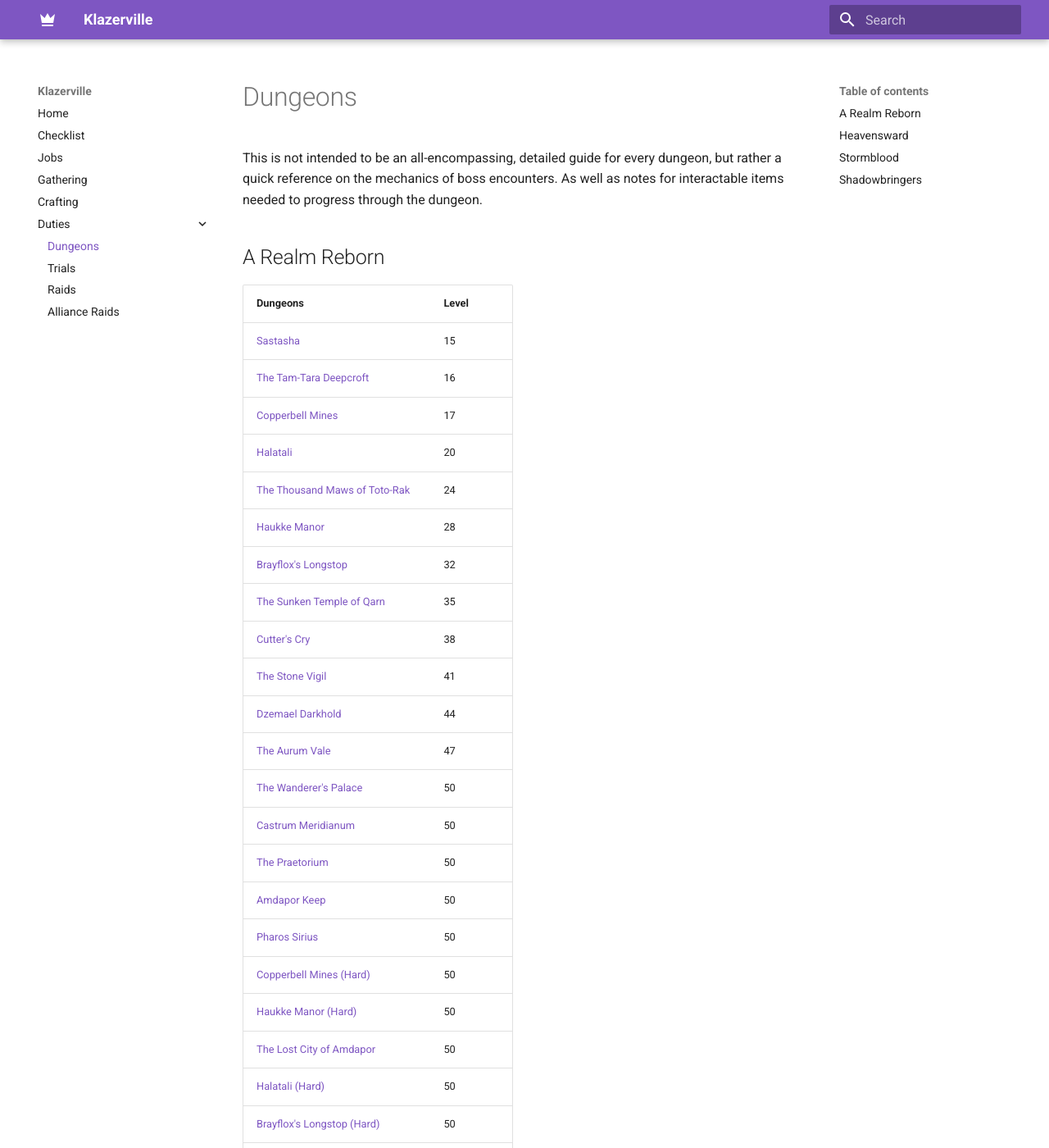
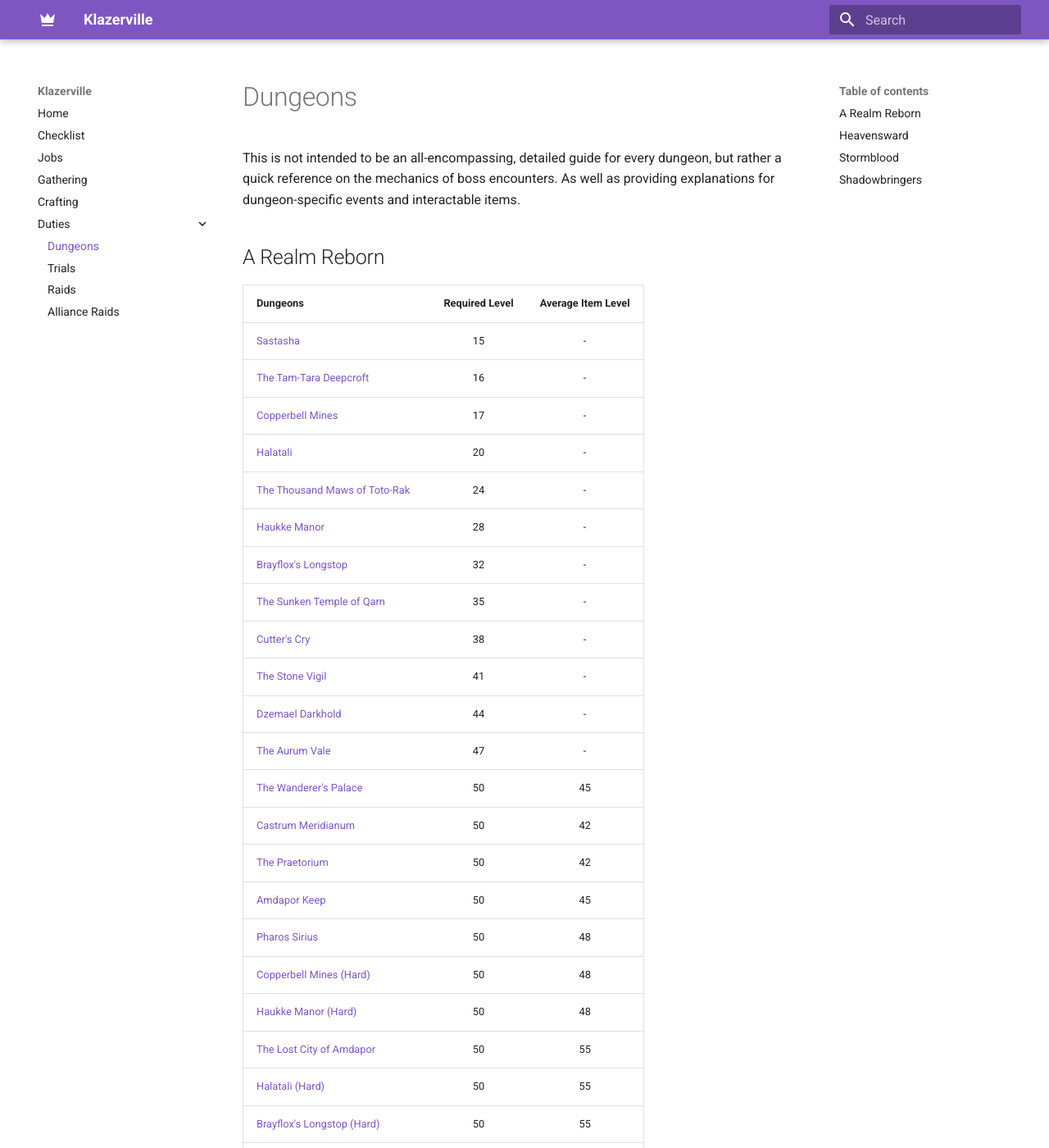
Before and after one commit to haothitran/klazerville, an MkDocs documentation site: the page built from docs/duties/dungeons.md, in a window 1280 px wide and 1400 px high. Shown: the whole window at 82% size. Built offline with MkDocs 1.6.1 and Material for MkDocs 9.7.7, drawn with Linux system fonts in a browser that asks for light colours; some of the changed text lies outside the part shown.

Commit message:
Add average item level for dungeons

```diff
--- a/docs/duties/dungeons.md
+++ b/docs/duties/dungeons.md
@@ -1,98 +1,98 @@
 # Dungeons
 
-This is not intended to be an all-encompassing, detailed guide for every dungeon, but rather a quick reference on the mechanics of boss encounters. As well as notes for interactable items needed to progress through the dungeon.
+This is not intended to be an all-encompassing, detailed guide for every dungeon, but rather a quick reference on the mechanics of boss encounters. As well as providing explanations for dungeon-specific events and interactable items.
 
 ## A Realm Reborn
 
-| Dungeons                                                                                           | Level |
-|----------------------------------------------------------------------------------------------------|-------|
-| [Sastasha](/duties/dungeons/a-realm-reborn/sastasha)                                               | 15    |
-| [The Tam-Tara Deepcroft](/duties/dungeons/a-realm-reborn/the-tam-tara-deepcroft)                   | 16    |
-| [Copperbell Mines](/duties/dungeons/a-realm-reborn/copperbell-mines)                               | 17    |
-| [Halatali](/duties/dungeons/a-realm-reborn/halatali)                                               | 20    |
-| [The Thousand Maws of Toto-Rak](/duties/dungeons/a-realm-reborn/the-thousand-maws-of-toto-rak)     | 24    |
-| [Haukke Manor](/duties/dungeons/a-realm-reborn/haukke-manor)                                       | 28    |
-| [Brayflox's Longstop](/duties/dungeons/a-realm-reborn/brayfloxs-longstop)                          | 32    |
-| [The Sunken Temple of Qarn](/duties/dungeons/a-realm-reborn/the-sunken-temple-of-qarn)             | 35    |
-| [Cutter's Cry](/duties/dungeons/a-realm-reborn/cutters-cry)                                        | 38    |
-| [The Stone Vigil](/duties/dungeons/a-realm-reborn/the-stone-vigil)                                 | 41    |
-| [Dzemael Darkhold](/duties/dungeons/a-realm-reborn/dzemael-darkhold)                               | 44    |
-| [The Aurum Vale](/duties/dungeons/a-realm-reborn/the-aurum-vale)                                   | 47    |
-| [The Wanderer's Palace](/duties/dungeons/a-realm-reborn/the-wanderers-palace)                      | 50    |
-| [Castrum Meridianum](/duties/dungeons/a-realm-reborn/castrum-meridianum)                           | 50    |
-| [The Praetorium](/duties/dungeons/a-realm-reborn/the-praetorium)                                   | 50    |
-| [Amdapor Keep](/duties/dungeons/a-realm-reborn/amdapor-keep)                                       | 50    |
-| [Pharos Sirius](/duties/dungeons/a-realm-reborn/pharos-sirius)                                     | 50    |
-| [Copperbell Mines (Hard)](/duties/dungeons/a-realm-reborn/copperbell-mines-hard)                   | 50    |
-| [Haukke Manor (Hard)](/duties/dungeons/a-realm-reborn/haukke-manor-hard)                           | 50    |
-| [The Lost City of Amdapor](/duties/dungeons/a-realm-reborn/the-lost-city-of-amdapor)               | 50    |
-| [Halatali (Hard)](/duties/dungeons/a-realm-reborn/halatali-hard)                                   | 50    |
-| [Brayflox's Longstop (Hard)](/duties/dungeons/a-realm-reborn/brayfloxs-longstop-hard)              | 50    |
-| [Hullbreaker Isle](/duties/dungeons/a-realm-reborn/hullbreaker-isle)                               | 50    |
-| [The Tam-Tara Deepcroft (Hard)](/duties/dungeons/a-realm-reborn/the-tam-tara-deepcroft-hard)       | 50    |
-| [The Stone Vigil (Hard)](/duties/dungeons/a-realm-reborn/the-stone-vigil-hard)                     | 50    |
-| [Snowcloak](/duties/dungeons/a-realm-reborn/snowcloak)                                             | 50    |
-| [Sastasha (Hard)](/duties/dungeons/a-realm-reborn/sastasha-hard)                                   | 50    |
-| [The Sunken Temple of Qarn (Hard)](/duties/dungeons/a-realm-reborn/the-sunken-temple-of-qarn-hard) | 50    |
-| [The Keeper of the Lake](/duties/dungeons/a-realm-reborn/the-keeper-of-the-lake)                   | 50    |
-| [The Wanderer's Palace (Hard)](/duties/dungeons/a-realm-reborn/the-wanderers-palace-hard)          | 50    |
-| [Amdapor Keep (Hard)](/duties/dungeons/a-realm-reborn/amdapor-keep-hard)                           | 50    |
+| Dungeons                                                                                           | Required Level | Average Item Level |
+|----------------------------------------------------------------------------------------------------|:--------------:|:------------------:|
+| [Sastasha](/duties/dungeons/a-realm-reborn/sastasha)                                               |       15       |         -          |
+| [The Tam-Tara Deepcroft](/duties/dungeons/a-realm-reborn/the-tam-tara-deepcroft)                   |       16       |         -          |
+| [Copperbell Mines](/duties/dungeons/a-realm-reborn/copperbell-mines)                               |       17       |         -          |
+| [Halatali](/duties/dungeons/a-realm-reborn/halatali)                                               |       20       |         -          |
+| [The Thousand Maws of Toto-Rak](/duties/dungeons/a-realm-reborn/the-thousand-maws-of-toto-rak)     |       24       |         -          |
+| [Haukke Manor](/duties/dungeons/a-realm-reborn/haukke-manor)                                       |       28       |         -          |
+| [Brayflox's Longstop](/duties/dungeons/a-realm-reborn/brayfloxs-longstop)                          |       32       |         -          |
+| [The Sunken Temple of Qarn](/duties/dungeons/a-realm-reborn/the-sunken-temple-of-qarn)             |       35       |         -          |
+| [Cutter's Cry](/duties/dungeons/a-realm-reborn/cutters-cry)                                        |       38       |         -          |
+| [The Stone Vigil](/duties/dungeons/a-realm-reborn/the-stone-vigil)                                 |       41       |         -          |
+| [Dzemael Darkhold](/duties/dungeons/a-realm-reborn/dzemael-darkhold)                               |       44       |         -          |
+| [The Aurum Vale](/duties/dungeons/a-realm-reborn/the-aurum-vale)                                   |       47       |         -          |
+| [The Wanderer's Palace](/duties/dungeons/a-realm-reborn/the-wanderers-palace)                      |       50       |         45         |
+| [Castrum Meridianum](/duties/dungeons/a-realm-reborn/castrum-meridianum)                           |       50       |         42         |
+| [The Praetorium](/duties/dungeons/a-realm-reborn/the-praetorium)                                   |       50       |         42         |
+| [Amdapor Keep](/duties/dungeons/a-realm-reborn/amdapor-keep)                                       |       50       |         45         |
+| [Pharos Sirius](/duties/dungeons/a-realm-reborn/pharos-sirius)                                     |       50       |         48         |
+| [Copperbell Mines (Hard)](/duties/dungeons/a-realm-reborn/copperbell-mines-hard)                   |       50       |         48         |
+| [Haukke Manor (Hard)](/duties/dungeons/a-realm-reborn/haukke-manor-hard)                           |       50       |         48         |
+| [The Lost City of Amdapor](/duties/dungeons/a-realm-reborn/the-lost-city-of-amdapor)               |       50       |         55         |
+| [Halatali (Hard)](/duties/dungeons/a-realm-reborn/halatali-hard)                                   |       50       |         55         |
+| [Brayflox's Longstop (Hard)](/duties/dungeons/a-realm-reborn/brayfloxs-longstop-hard)              |       50       |         55         |
+| [Hullbreaker Isle](/duties/dungeons/a-realm-reborn/hullbreaker-isle)                               |       50       |         70         |
+| [The Tam-Tara Deepcroft (Hard)](/duties/dungeons/a-realm-reborn/the-tam-tara-deepcroft-hard)       |       50       |         70         |
+| [The Stone Vigil (Hard)](/duties/dungeons/a-realm-reborn/the-stone-vigil-hard)                     |       50       |         70         |
+| [Snowcloak](/duties/dungeons/a-realm-reborn/snowcloak)                                             |       50       |         80         |
+| [Sastasha (Hard)](/duties/dungeons/a-realm-reborn/sastasha-hard)                                   |       50       |         80         |
+| [The Sunken Temple of Qarn (Hard)](/duties/dungeons/a-realm-reborn/the-sunken-temple-of-qarn-hard) |       50       |         80         |
+| [The Keeper of the Lake](/duties/dungeons/a-realm-reborn/the-keeper-of-the-lake)                   |       50       |         90         |
+| [The Wanderer's Palace (Hard)](/duties/dungeons/a-realm-reborn/the-wanderers-palace-hard)          |       50       |         90         |
+| [Amdapor Keep (Hard)](/duties/dungeons/a-realm-reborn/amdapor-keep-hard)                           |       50       |         90         |
 
 ## Heavensward
 
-| Dungeons                                                                                                    | Level |
-|-------------------------------------------------------------------------------------------------------------|-------|
-| [The Dusk Vigil](/duties/dungeons/heavensward/the-dusk-vigil)                                               | 51    |
-| [Sohm Al](/duties/dungeons/heavensward/sohm-al)                                                             | 53    |
-| [The Aery](/duties/dungeons/heavensward/the-aery)                                                           | 55    |
-| [The Vault](/duties/dungeons/heavensward/the-vault)                                                         | 57    |
-| [The Great Gubal Library](/duties/dungeons/heavensward/the-great-gubal-library)                             | 59    |
-| [The Aetherochemical Research Facility](/duties/dungeons/heavensward/the-aetherochemical-research-facility) | 60    |
-| [Neverreap](/duties/dungeons/heavensward/neverreap)                                                         | 60    |
-| [The Fractal Continuum](/duties/dungeons/heavensward/the-fractal-continuum)                                 | 60    |
-| [Saint Mocianne's Arboretum](/duties/dungeons/heavensward/saint-mociannes-arboretum)                        | 60    |
-| [Pharos Sirius (Hard)](/duties/dungeons/heavensward/pharos-sirius-hard)                                     | 60    |
-| [The Antitower](/duties/dungeons/heavensward/the-antitower)                                                 | 60    |
-| [The Lost City of Amdapor (Hard)](/duties/dungeons/heavensward/the-lost-city-of-amdapor-hard)               | 60    |
-| [Sohr Khai](/duties/dungeons/heavensward/sohr-khai)                                                         | 60    |
-| [Hullbreaker Isle (Hard)](/duties/dungeons/heavensward/hullbreaker-isle-hard)                               | 60    |
-| [Xelphatol](/duties/dungeons/heavensward/xelphatol)                                                         | 60    |
-| [The Great Gubal Library (Hard)](/duties/dungeons/heavensward/the-great-gubal-library-hard)                 | 60    |
-| [Baelsar's Wall](/duties/dungeons/heavensward/baelsars-wall)                                                | 60    |
-| [Sohm Al (Hard)](/duties/dungeons/heavensward/sohm-al-hard)                                                 | 60    |
+| Dungeons                                                                                                    | Required Level | Average Item Level |
+|-------------------------------------------------------------------------------------------------------------|:--------------:|:------------------:|
+| [The Dusk Vigil](/duties/dungeons/heavensward/the-dusk-vigil)                                               |       51       |        100         |
+| [Sohm Al](/duties/dungeons/heavensward/sohm-al)                                                             |       53       |        105         |
+| [The Aery](/duties/dungeons/heavensward/the-aery)                                                           |       55       |        110         |
+| [The Vault](/duties/dungeons/heavensward/the-vault)                                                         |       57       |        115         |
+| [The Great Gubal Library](/duties/dungeons/heavensward/the-great-gubal-library)                             |       59       |        120         |
+| [The Aetherochemical Research Facility](/duties/dungeons/heavensward/the-aetherochemical-research-facility) |       60       |        142         |
+| [Neverreap](/duties/dungeons/heavensward/neverreap)                                                         |       60       |        145         |
+| [The Fractal Continuum](/duties/dungeons/heavensward/the-fractal-continuum)                                 |       60       |        145         |
+| [Saint Mocianne's Arboretum](/duties/dungeons/heavensward/saint-mociannes-arboretum)                        |       60       |        170         |
+| [Pharos Sirius (Hard)](/duties/dungeons/heavensward/pharos-sirius-hard)                                     |       60       |        170         |
+| [The Antitower](/duties/dungeons/heavensward/the-antitower)                                                 |       60       |        180         |
+| [The Lost City of Amdapor (Hard)](/duties/dungeons/heavensward/the-lost-city-of-amdapor-hard)               |       60       |        180         |
+| [Sohr Khai](/duties/dungeons/heavensward/sohr-khai)                                                         |       60       |        200         |
+| [Hullbreaker Isle (Hard)](/duties/dungeons/heavensward/hullbreaker-isle-hard)                               |       60       |        200         |
+| [Xelphatol](/duties/dungeons/heavensward/xelphatol)                                                         |       60       |        210         |
+| [The Great Gubal Library (Hard)](/duties/dungeons/heavensward/the-great-gubal-library-hard)                 |       60       |        210         |
+| [Baelsar's Wall](/duties/dungeons/heavensward/baelsars-wall)                                                |       60       |        230         |
+| [Sohm Al (Hard)](/duties/dungeons/heavensward/sohm-al-hard)                                                 |       60       |        230         |
 
 ## Stormblood
 
-| Dungeons                                                                                        | Level |
-|-------------------------------------------------------------------------------------------------|-------|
-| [The Sirensong Sea](/duties/dungeons/stormblood/the-sirensong-sea)                              | 61    |
-| [Shisui of the Violet Tides](/duties/dungeons/stormblood/shisui-of-the-violet-tides)            | 63    |
-| [Bardam's Mettle](/duties/dungeons/stormblood/bardams-mettle)                                   | 65    |
-| [Doma Castle](/duties/dungeons/stormblood/doma-castle)                                          | 67    |
-| [Castrum Abania](/duties/dungeons/stormblood/castrum-abania)                                    | 69    |
-| [Ala Mhigo](/duties/dungeons/stormblood/ala-mhigo)                                              | 70    |
-| [Kugane Castle](/duties/dungeons/stormblood/kugane-castle)                                      | 70    |
-| [The Temple of the Fist](/duties/dungeons/stormblood/the-temple-of-the-fist)                    | 70    |
-| [The Drowned City of Skalla](/duties/dungeons/stormblood/the-drowned-city-of-skalla)            | 70    |
-| [Hells' Lid](/duties/dungeons/stormblood/hells-lid)                                             | 70    |
-| [The Fractal Continuum (Hard)](/duties/dungeons/stormblood/the-fractal-continuum-hard)          | 70    |
-| [The Swallow's Compass](/duties/dungeons/stormblood/the-swallows-compass)                       | 70    |
-| [The Burn](/duties/dungeons/stormblood/the-burn)                                                | 70    |
-| [Saint Mocianne's Arboretum (Hard)](/duties/dungeons/stormblood/saint-mociannes-arboretum-hard) | 70    |
-| [The Ghimlyt Dark](/duties/dungeons/stormblood/the-ghimlyt-dark)                                | 70    |
+| Dungeons                                                                                        | Required Level | Average Item Level |
+|-------------------------------------------------------------------------------------------------|:--------------:|:------------------:|
+| [The Sirensong Sea](/duties/dungeons/stormblood/the-sirensong-sea)                              |       61       |        240         |
+| [Shisui of the Violet Tides](/duties/dungeons/stormblood/shisui-of-the-violet-tides)            |       63       |        245         |
+| [Bardam's Mettle](/duties/dungeons/stormblood/bardams-mettle)                                   |       65       |        250         |
+| [Doma Castle](/duties/dungeons/stormblood/doma-castle)                                          |       67       |        255         |
+| [Castrum Abania](/duties/dungeons/stormblood/castrum-abania)                                    |       69       |        260         |
+| [Ala Mhigo](/duties/dungeons/stormblood/ala-mhigo)                                              |       70       |        280         |
+| [Kugane Castle](/duties/dungeons/stormblood/kugane-castle)                                      |       70       |        280         |
+| [The Temple of the Fist](/duties/dungeons/stormblood/the-temple-of-the-fist)                    |       70       |        280         |
+| [The Drowned City of Skalla](/duties/dungeons/stormblood/the-drowned-city-of-skalla)            |       70       |        300         |
+| [Hells' Lid](/duties/dungeons/stormblood/hells-lid)                                             |       70       |        310         |
+| [The Fractal Continuum (Hard)](/duties/dungeons/stormblood/the-fractal-continuum-hard)          |       70       |        310         |
+| [The Swallow's Compass](/duties/dungeons/stormblood/the-swallows-compass)                       |       70       |        330         |
+| [The Burn](/duties/dungeons/stormblood/the-burn)                                                |       70       |        340         |
+| [Saint Mocianne's Arboretum (Hard)](/duties/dungeons/stormblood/saint-mociannes-arboretum-hard) |       70       |        340         |
+| [The Ghimlyt Dark](/duties/dungeons/stormblood/the-ghimlyt-dark)                                |       70       |        360         |
 
 ## Shadowbringers
 
-| Dungeon                                                                     | Level |
-|-----------------------------------------------------------------------------|-------|
-| [Holminster Switch](/duties/dungeons/shadowbringers/holminster-switch)      | 71    |
-| [Dohn Mheg](/duties/dungeons/shadowbringers/dohn-mheg)                      | 73    |
-| [The Qitana Ravel](/duties/dungeons/shadowbringers/the-qitana-ravel)        | 75    |
-| [Malikah's Well](/duties/dungeons/shadowbringers/malikahs-well)             | 77    |
-| [Mt. Gulg](/duties/dungeons/shadowbringers/mt-gulg)                         | 79    |
-| [Amaurot](/duties/dungeons/shadowbringers/amaurot)                          | 80    |
-| [The Twinning](/duties/dungeons/shadowbringers/the-twinning)                | 80    |
-| [Akadaemia Anyder](/duties/dungeons/shadowbringers/akadaemia-anyder)        | 80    |
-| [The Grand Cosmos](/duties/dungeons/shadowbringers/the-grand-cosmos)        | 80    |
-| [Anamnesis Anyder](/duties/dungeons/shadowbringers/anamnesis-anyder)        | 80    |
-| [The Heroes' Gauntlet](/duties/dungeons/shadowbringers/the-heroes-gauntlet) | 80    |
+| Dungeon                                                                     | Required Level | Average Item Level |
+|-----------------------------------------------------------------------------|:--------------:|:------------------:|
+| [Holminster Switch](/duties/dungeons/shadowbringers/holminster-switch)      |       71       |        370         |
+| [Dohn Mheg](/duties/dungeons/shadowbringers/dohn-mheg)                      |       73       |        375         |
+| [The Qitana Ravel](/duties/dungeons/shadowbringers/the-qitana-ravel)        |       75       |        380         |
+| [Malikah's Well](/duties/dungeons/shadowbringers/malikahs-well)             |       77       |        385         |
+| [Mt. Gulg](/duties/dungeons/shadowbringers/mt-gulg)                         |       79       |        390         |
+| [Amaurot](/duties/dungeons/shadowbringers/amaurot)                          |       80       |        410         |
+| [The Twinning](/duties/dungeons/shadowbringers/the-twinning)                |       80       |        410         |
+| [Akadaemia Anyder](/duties/dungeons/shadowbringers/akadaemia-anyder)        |       80       |        410         |
+| [The Grand Cosmos](/duties/dungeons/shadowbringers/the-grand-cosmos)        |       80       |        430         |
+| [Anamnesis Anyder](/duties/dungeons/shadowbringers/anamnesis-anyder)        |       80       |        440         |
+| [The Heroes' Gauntlet](/duties/dungeons/shadowbringers/the-heroes-gauntlet) |       80       |        460         |
```
